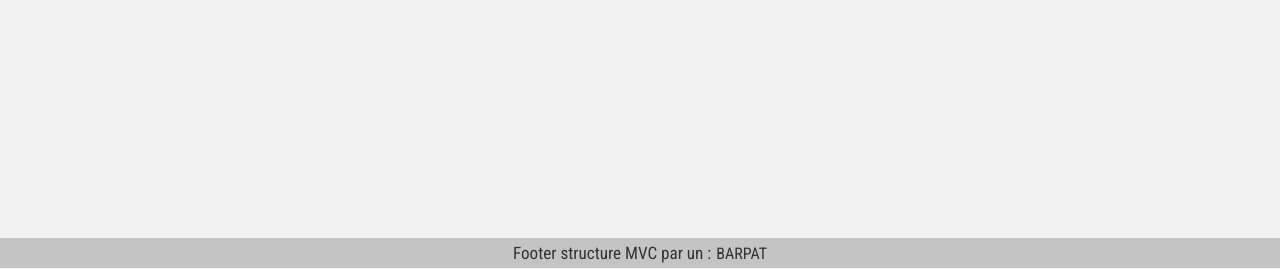
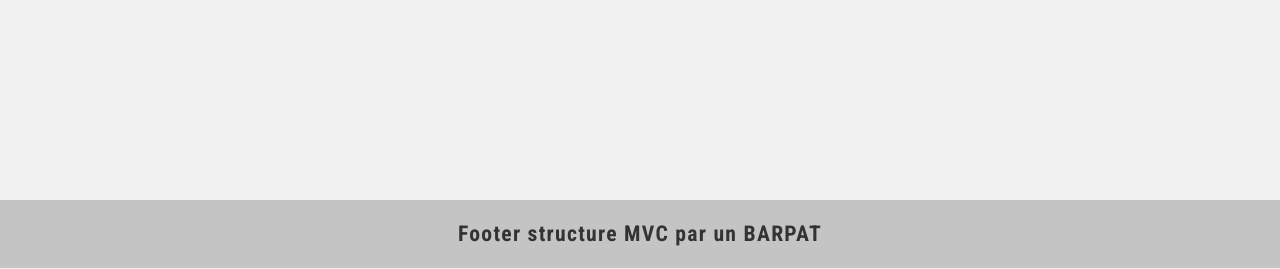
Before and after one commit to ChristopheC-83/kiki_framework, a PHP site: template views/pages/visiteur/creerCompte.view.php in a window 1280 px wide. Shown: the part 531-800 px from the top of the page. Run offline with PHP 8.4, Linux system fonts and the light colour scheme; the template is opened without the code that fills it, so the values that code supplies are empty; some libraries are stand-ins or nearby versions.

Commit message:
on va attaquer formulaires

```diff
--- a/public/style/communs/_footer.scss
+++ b/public/style/communs/_footer.scss
@@ -1,12 +1,7 @@
 footer{
 
-    position: absolute;
-    bottom: 0;
-    left: 50%;
-    transform : translateX(-50%);
+    width: 100%;
     background-color: #c4c4c4;
-    color:#333;
-    width: 100%;
-    height: 30px;
+    // padding: 10px;
     @include flexMid;
 }
--- /dev/null
+++ b/public/style/communs/_formulaire.scss
@@ -0,0 +1,13 @@
+.formulaire{
+
+
+
+
+
+
+}
+
+@media screen and (max-width: 900px){
+
+
+}
--- a/public/style/style.css
+++ b/public/style/style.css
@@ -208,14 +208,8 @@ header {
   }
 }
 footer {
-  position: absolute;
-  bottom: 0;
-  left: 50%;
-  transform: translateX(-50%);
+  width: 100%;
   background-color: #c4c4c4;
-  color: #333;
-  width: 100%;
-  height: 30px;
   display: flex;
   justify-content: center;
   align-items: center;
--- a/public/style/style.scss
+++ b/public/style/style.scss
@@ -4,6 +4,7 @@
 @import "libs/polices";
 @import "communs/header_menu";
 @import "communs/footer";
+@import "communs/formulaire";
 @import "communs/titres";
 @import "communs/alertes";
 @import "pages/login";
--- a/views/commons/footer.php
+++ b/views/commons/footer.php
@@ -1,3 +1,3 @@
 <footer>
-    <p style="margin-right:5px">Footer structure MVC par un : </p><a href="https://barpat.fun/">BARPAT</a>
+    <h3>Footer structure MVC par un  <a href="https://barpat.fun/">BARPAT</a></h3>
 </footer>
--- a/views/pages/visiteur/creerCompte.view.php
+++ b/views/pages/visiteur/creerCompte.view.php
@@ -2,7 +2,7 @@
 
     <h1>Page de création de compte</h1>
 
-    <form action="validation_creerCompte" method="post" class="form_entry_form entry_creation">
+    <form action="validation_creerCompte" method="post" class="formulaire">
 
         <div class="entryForm">
             <label for="login">Nom : </label>
```
Also changed, not shown: 1 other file.
